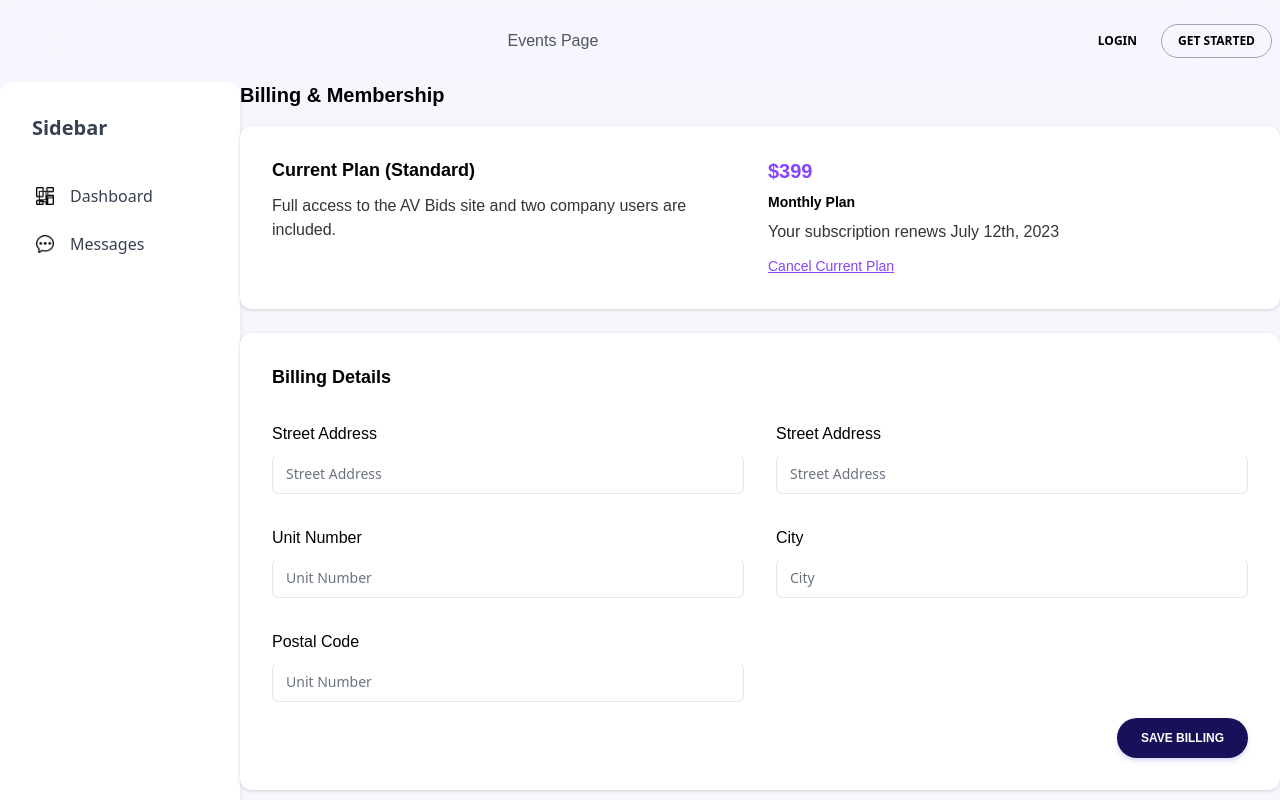
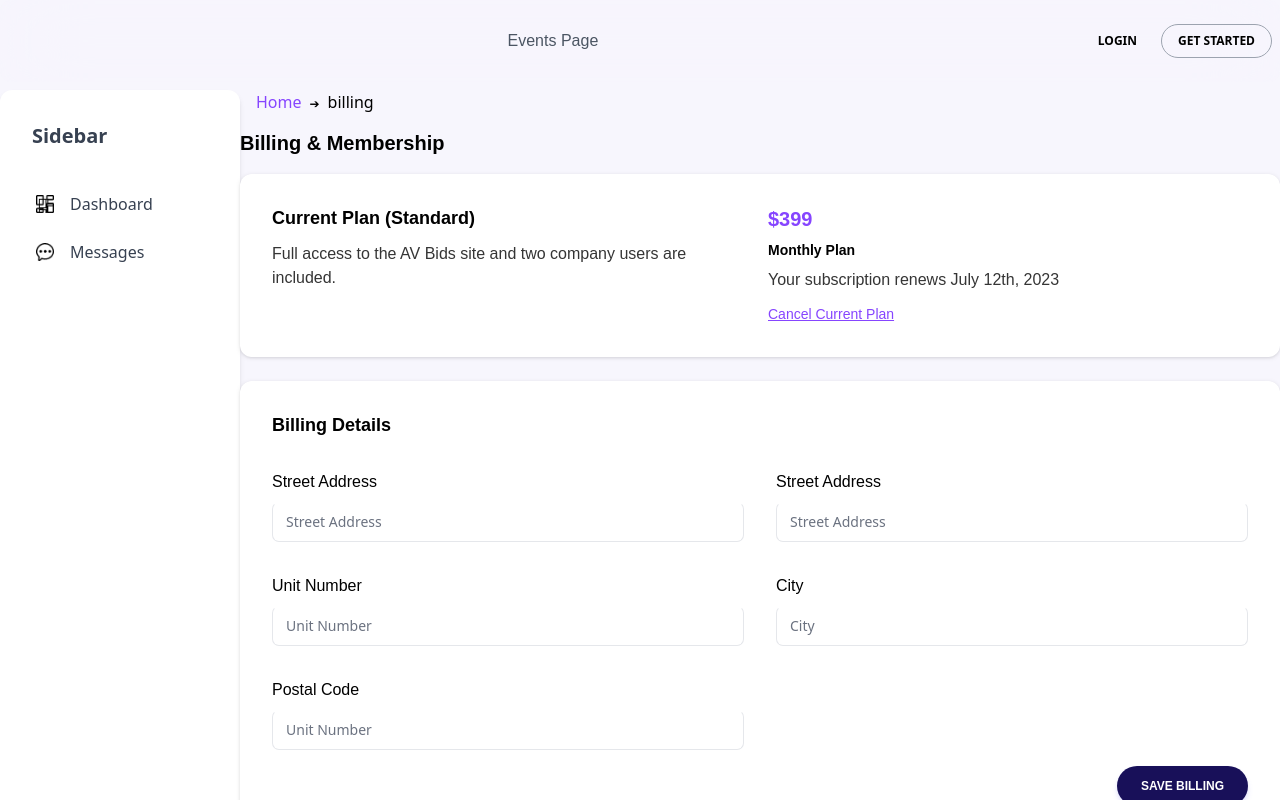
Before and after one commit to prathibha97/AV-BIDS, a React (Create React App) app in the folder client/: page /billing in a window 1280 px wide. Built offline with nearby package versions, Linux system fonts and the light colour scheme; sample sign-in values are in the browser's storage.

Commit message:
breadcrumbs added

```diff
--- /dev/null
+++ b/client/src/components/Breadcrumbs.tsx
@@ -0,0 +1,43 @@
+// Breadcrumbs.tsx
+import React from "react";
+import { Link, useLocation } from "react-router-dom";
+
+const Breadcrumbs: React.FC = () => {
+  const location = useLocation();
+  const pathnames = location.pathname.split("/").filter((x) => x);
+
+  return (
+    <nav className="mb-4 ml-4">
+      <ul className="flex items-center">
+        <li>
+          <Link to="/" className="text-[#8645FF]">
+            Home
+          </Link>
+        </li>
+        {pathnames.map((name, index) => {
+          const routeTo = `/${pathnames.slice(0, index + 1).join("/")}`;
+          const isLast = index === pathnames.length - 1;
+
+          return (
+            <React.Fragment key={name}>
+              <li>
+                <span className="text-[12px] mx-2">➔</span>
+                {!isLast ? (
+                  <>
+                    <Link to={routeTo} className="text-[#8645FF]">
+                      {name}
+                    </Link>
+                  </>
+                ) : (
+                  <span className="text-black">{name}</span>
+                )}
+              </li>
+            </React.Fragment>
+          );
+        })}
+      </ul>
+    </nav>
+  );
+};
+
+export default Breadcrumbs;
--- a/client/src/layout/home-layout-dash.tsx
+++ b/client/src/layout/home-layout-dash.tsx
@@ -6,7 +6,10 @@ function HomeLayout() {
   return (
     <>
       <main className="w-full h-screen overflow-auto bg-[#f7f6fd]">
-        <NavbarDashboard />
+        <div className="mb-2">
+          <NavbarDashboard />
+        </div>
+
         <div className="flex">
           <div className="hidden lg:block">
             <SidebarDashboard />
--- a/client/src/pages/billing/index.tsx
+++ b/client/src/pages/billing/index.tsx
@@ -1,11 +1,12 @@
-import BillingDetails from './components/billing-details';
-import CardsOnFile from './components/cards-on-file';
-import CurrentPlan from './components/current-plan';
-
+import BillingDetails from "./components/billing-details";
+import CardsOnFile from "./components/cards-on-file";
+import CurrentPlan from "./components/current-plan";
+import Breadcrumbs from "../../components/Breadcrumbs";
 function Index() {
   return (
-    <div className='container mx-auto'>
-      <h2 className='text-[20px] font-semibold mb-4'>Billing & Membership</h2>
+    <div className="container mx-auto">
+      <Breadcrumbs />
+      <h2 className="text-[20px] font-semibold mb-4">Billing & Membership</h2>
       <CurrentPlan />
       <BillingDetails />
       <CardsOnFile />
--- a/client/src/pages/dashboard/index.tsx
+++ b/client/src/pages/dashboard/index.tsx
@@ -1,12 +1,13 @@
-import { setAlert } from '../../app/features/alerts/alertSlice';
-import { useAppDispatch, useAppSelector } from '../../app/hooks';
-import { useGetCurrentUser } from '../../app/hooks/useUser';
-import { RootState } from '../../app/store';
-import AlertBox from '../../components/alert-box';
-import EditProfile from './components/edit-profile';
-import MemberTable from './components/member-table';
-import ResetPassword from './components/reset-password';
-import UploadInsurance from './components/upload-insurance';
+import { setAlert } from "../../app/features/alerts/alertSlice";
+import { useAppDispatch, useAppSelector } from "../../app/hooks";
+import { useGetCurrentUser } from "../../app/hooks/useUser";
+import { RootState } from "../../app/store";
+import AlertBox from "../../components/alert-box";
+import EditProfile from "./components/edit-profile";
+import MemberTable from "./components/member-table";
+import ResetPassword from "./components/reset-password";
+import UploadInsurance from "./components/upload-insurance";
+import Breadcrumbs from "../../components/Breadcrumbs";
 
 function Index() {
   const user = useGetCurrentUser();
@@ -16,17 +17,21 @@ function Index() {
   );
 
   return (
-    <div className='container mx-auto'>
+    <div className="container mx-auto">
+      <div className="mb-4">
+        <Breadcrumbs />
+      </div>
+
       <AlertBox
         color={color}
-        variant='ghost'
+        variant="ghost"
         text={message!}
         open={open}
         setOpen={() =>
-          dispatch(setAlert({ open: false, message: '', color: 'green' }))
+          dispatch(setAlert({ open: false, message: "", color: "green" }))
         }
       />
-      <div className='z-1'>
+      <div className="z-1">
         <EditProfile user={user} />
       </div>
 
@@ -34,7 +39,7 @@ function Index() {
         <MemberTable user={user} />
       </div>
 
-      {user?.userType === 'PROVIDER' && <UploadInsurance />}
+      {user?.userType === "PROVIDER" && <UploadInsurance />}
       <ResetPassword />
     </div>
   );
--- a/client/src/pages/events/event-alerts/index.tsx
+++ b/client/src/pages/events/event-alerts/index.tsx
@@ -13,6 +13,8 @@ import {
   MdOutlineRemoveRedEye,
   MdDeleteOutline,
 } from "react-icons/md";
+
+import Breadcrumbs from "../../../components/Breadcrumbs";
 
 const TABLE_HEAD = ["Title", "Event Created", "Expires", "Update", ""];
 
@@ -50,11 +52,19 @@ const TABLE_ROWS = [
 ];
 function index() {
   return (
-    <section className="bg-[#fff] px-8 py-8 rounded-xl drop-shadow mb-6 mx-2 w-full">
+    <div className="w-full">
+      <Breadcrumbs />
+
+      <section className="bg-[#fff] px-8 py-8 rounded-xl drop-shadow mb-6 mx-2">
         <div className="flex items-center justify-between mb-4">
-        <h2 className="text-[20px] font-semibold mb-4">Billing & Membership</h2>
+          <h2 className="text-[20px] font-semibold mb-4">
+            Billing & Membership
+          </h2>
           <div className="w-[200px]">
-          <Select label="Sort: Date Posted" className="bg-[#F3F1FB] w-[200px]">
+            <Select
+              label="Sort: Date Posted"
+              className="bg-[#F3F1FB] w-[200px]"
+            >
               <Option>Date Posted</Option>
               <Option>Expiring Soonest</Option>
             </Select>
@@ -168,6 +178,7 @@ function index() {
 
         <div className="flex justify-end"></div>
       </section>
+    </div>
   );
 }
 
--- a/client/src/pages/events/saved-events/index.tsx
+++ b/client/src/pages/events/saved-events/index.tsx
@@ -1,13 +1,14 @@
-import { Option, Select } from '@material-tailwind/react';
-import { useEffect, useState } from 'react';
-import { useGetCurrentUser } from '../../../app/hooks/useUser';
-import Pagination from '../../../components/pagination';
-import EventListingCard from './components/eventListingCard';
+import { Option, Select } from "@material-tailwind/react";
+import { useEffect, useState } from "react";
+import { useGetCurrentUser } from "../../../app/hooks/useUser";
+import Pagination from "../../../components/pagination";
+import EventListingCard from "./components/eventListingCard";
+import Breadcrumbs from "../../../components/Breadcrumbs";
 
 function Index() {
   const user = useGetCurrentUser();
   const [currentPage, setCurrentPage] = useState(1);
-  const [sortingOption, setSortingOption] = useState('datePosted'); // Default sorting option
+  const [sortingOption, setSortingOption] = useState("datePosted"); // Default sorting option
   const eventsPerPage = 5;
 
   useEffect(() => {
@@ -27,7 +28,7 @@ function Index() {
     const dateA = a.proposalDueDate && new Date(a.proposalDueDate).getTime();
     const dateB = b.proposalDueDate && new Date(b.proposalDueDate).getTime();
 
-    if (sortingOption === 'expiringSoonest') {
+    if (sortingOption === "expiringSoonest") {
       // @ts-ignore
       return dateA - dateB;
     } else {
@@ -59,25 +60,28 @@ function Index() {
   };
 
   return (
-    <div className='container mx-auto'>
-      <section className='bg-[#fff] px-8 py-8 rounded-xl drop-shadow mb-6'>
-        <div className='flex items-center justify-between'>
-          <h2 className='text-2xl font-semibold mb-6'>Saved Events</h2>
-          <div className='flex items-center'>
-            <span className='mr-2'>Sort By:</span>
+    <div className="container mx-auto">
+      <div className="mb-4">
+        <Breadcrumbs />
+      </div>
+      <section className="bg-[#fff] px-8 py-8 rounded-xl drop-shadow mb-6">
+        <div className="flex items-center justify-between">
+          <h2 className="text-2xl font-semibold mb-6">Saved Events</h2>
+          <div className="flex items-center">
+            <span className="mr-2">Sort By:</span>
             <Select
               // label='Select Version'
-              className='!bg-[#F3F1FB]'
+              className="!bg-[#F3F1FB]"
               onChange={(e) => handleSortingChange(e)}
               value={sortingOption}
             >
-              <Option value='datePosted'>Date Posted</Option>
-              <Option value='expiringSoonest'>Expiring Soonest</Option>
+              <Option value="datePosted">Date Posted</Option>
+              <Option value="expiringSoonest">Expiring Soonest</Option>
             </Select>
           </div>
         </div>
 
-        <div className='mt-8'>
+        <div className="mt-8">
           {currentEvents?.length! > 0 ? (
             currentEvents?.map((event) => (
               <div key={event._id}>
@@ -89,7 +93,7 @@ function Index() {
           )}
         </div>
 
-        <div className='flex justify-end'>
+        <div className="flex justify-end">
           <Pagination
             currentPage={currentPage}
             totalItems={user?.savedEvents?.length || 0}
--- a/client/src/pages/messages/index.tsx
+++ b/client/src/pages/messages/index.tsx
@@ -13,6 +13,7 @@ import ConversationFilter from "./components/conversation-filter";
 import EmptyMessage from "./components/empty-message";
 import Message from "./components/message";
 import MessageHeader from "./components/message-header";
+import Breadcrumbs from "../../components/Breadcrumbs";
 
 function Index() {
   const [conversations, setConversations] = useState<ConversationType[]>([]);
@@ -113,6 +114,10 @@ function Index() {
 
   return (
     <div className="container mx-auto">
+      <div className="mb-4">
+        <Breadcrumbs />
+      </div>
+
       <section className="bg-white rounded-xl p-6">
         <h2 className="text-2xl font-semibold mb-6">Messages</h2>
 
```
Also changed, not shown: client/src/pages/events/index.tsx (+33 -31 lines), client/src/pages/home/index.tsx (+60 -60 lines). Lines whose indentation alone changed are shown as unchanged.
